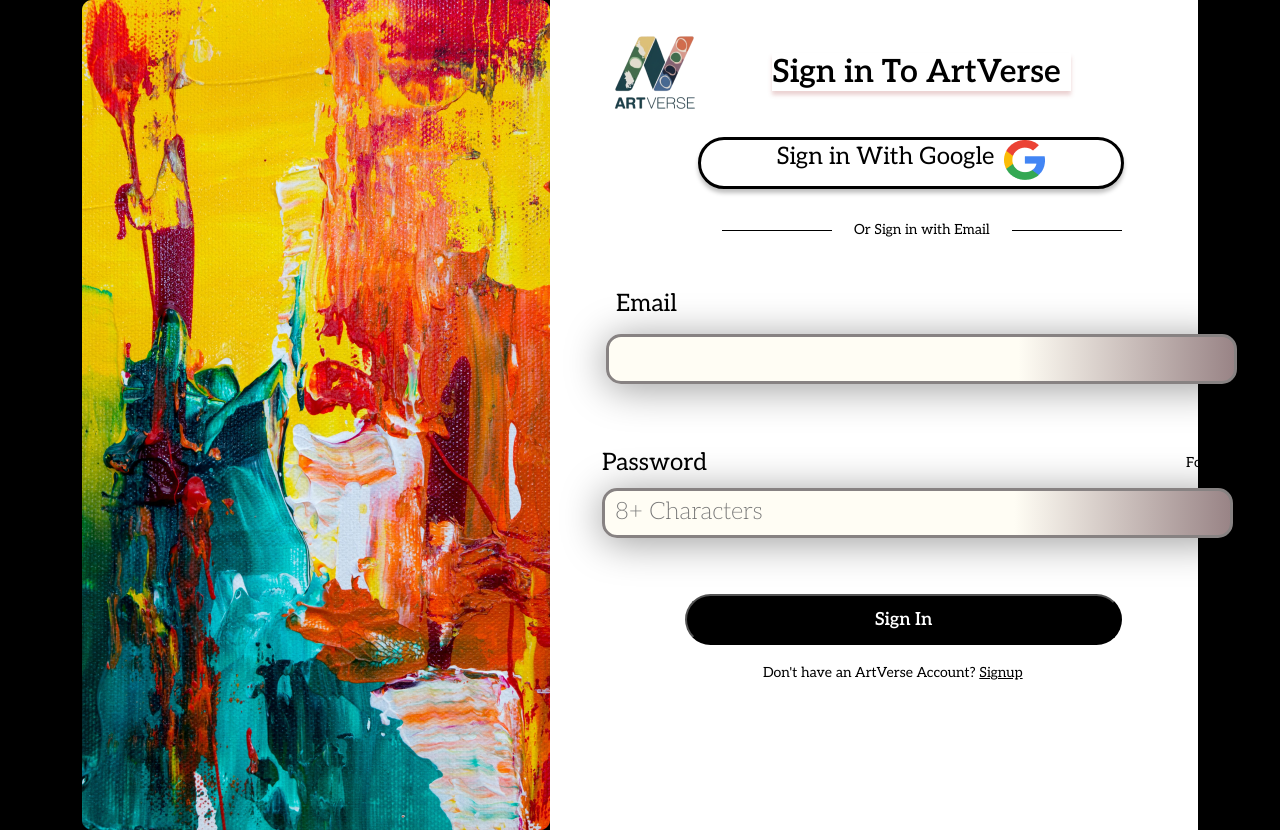
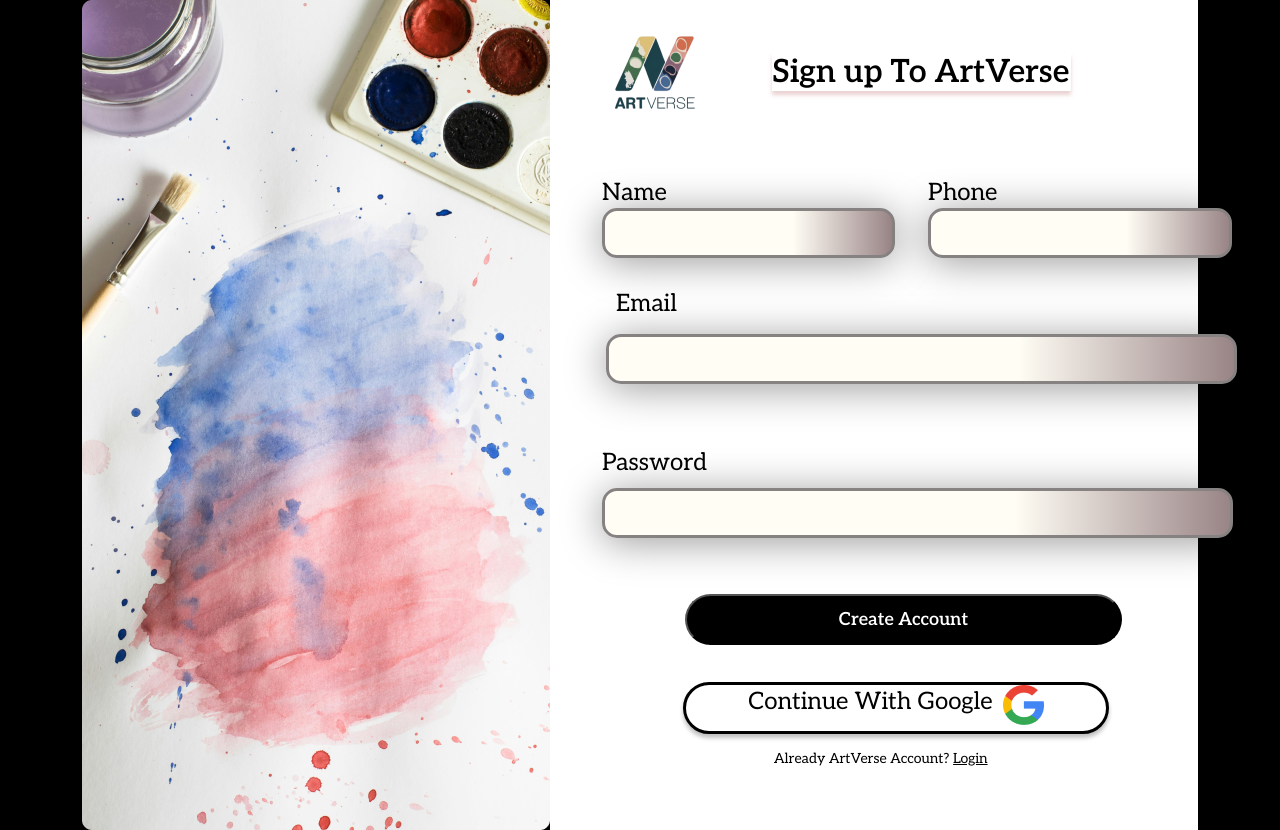
Before and after one commit to Ahsan-Asim/ArtVerse_FYP, a React (Create React App) app in the folder artverse_frontend/: page / in a window 1280 px wide. Built offline with nearby package versions, Linux system fonts and the light colour scheme.

Commit message:
Signup Page all material

```diff
--- a/artverse_frontend/src/App.js
+++ b/artverse_frontend/src/App.js
@@ -3,10 +3,11 @@
 // import Left_Image_Signin_page from './components/Left_Image_Signin_page';
 // import Right_Section_Signin_page from './components/Right_Section_Signin_page';
 import SignInPage from './pages/signin_page';
+import SignUpPage from './pages/signup_page';
 function App() {
   return (
     <div className="App" style={{"backgroundColor":"black"}}>
-      <SignInPage />
+      <SignUpPage />
     </div>
   );
 }
--- /dev/null
+++ b/artverse_frontend/src/components/Left_Image_Signup_page.js
@@ -0,0 +1,21 @@
+// src/components/LeftImage.js
+import React from 'react';
+// import '../styles/LeftImage.css';
+import leftimage from '../assets/images/Left_Image_Signup_Page.png'
+import '../styles/SignInPage.css'; // Ensure to import your custom CSS
+
+
+
+const Left_Image_Signup_page = () => {
+  return (
+    <div>
+      <img
+        src={leftimage}
+        alt="Left side visual"
+        className="left-image"
+      />
+    </div>
+  );
+};
+
+export default Left_Image_Signup_page;
--- /dev/null
+++ b/artverse_frontend/src/components/Right_Section_Signup_page.js
@@ -0,0 +1,65 @@
+import React from 'react';
+import Logo from '../assets/images/ArtVerse_Logo.png'; // Correct path
+import '../styles/RightSectionSignup.css'; // Ensure this is included
+import GoogleLogo from '../assets/images/Google.png'; // Correct path
+
+
+
+function Right_Section_Signup_page() {
+  return (
+    <div className='right-section'>
+      <img src={Logo} alt="ArtVerse Logo" className="logo" />
+      <div className="sign_div1"><p>Sign up To ArtVerse</p></div>
+
+
+
+
+       {/* Email Form Section */}
+       <form className="signin-form">
+
+        {/* Name and Phone Fields */}
+        <div className="name-phone-container">
+          <div className="name-container">
+            <label className="name-label">Name</label>
+            <input type='text' className='name-input' />
+          </div>
+          <div className="phone-container">
+            <label className="phone-label">Phone</label>
+            <input type='text' className='phone-input' />
+          </div>
+        </div>
+
+
+
+        <label className="email-label">Email</label>
+        <input type="email" className="email-input" />
+
+        <div className="password-container">
+          <label className="password-label">Password</label>
+        </div>
+        <input type="password" className="password-input"/>
+
+        <button type="submit" className="signin-button">Create Account</button>
+      </form>
+
+
+      <div className="sign_div2" style={{textAlign:"center"}}>
+
+
+          <span className='Google_Text'>Continue With Google</span>
+          <img src={GoogleLogo} alt="Google Logo" className="google-logo" />
+
+
+      </div>
+
+
+      <div className="signup-text">
+        Already ArtVerse Account? <span className="signup-link">Login</span>
+      </div>
+
+
+    </div>
+  )
+}
+
+export default Right_Section_Signup_page
--- /dev/null
+++ b/artverse_frontend/src/pages/signup_page.js
@@ -0,0 +1,20 @@
+// src/pages/signin_page.js
+import React from 'react';
+import Left_Image_Signup_page from '../components/Left_Image_Signup_page';
+import Right_Section_Signup_page from '../components/Right_Section_Signup_page';
+import '../styles/SignUpPage.css'; // Ensure to import your custom CSS
+
+const SignUpPage = () => {
+  return (
+    <div className="container d-flex" style={{ height: '830px' , position: 'relative'  }}>
+      <div className="left-image-container">
+        <Left_Image_Signup_page />
+      </div>
+      <div className="right-section">
+        <Right_Section_Signup_page />
+      </div>
+    </div>
+  );
+};
+
+export default SignUpPage;
--- /dev/null
+++ b/artverse_frontend/src/styles/RightSectionSignup.css
@@ -0,0 +1,276 @@
+/* src/styles/RightSectionSignin.css */
+.logo {
+  width: 155px;
+  height: 97px;
+  position: absolute; /* Position relative to the nearest positioned ancestor */
+  top: 24px; /* 24px from the top of the container */
+  left: 507px; /* 507px from the left of the container */
+  opacity: 1; /* Make it visible */
+}
+
+
+/* src/styles/RightSectionSignin.css */
+.sign_div1 {
+  width: 299px;
+  height: 38px;
+  position: absolute; /* Positions relative to the page container */
+  top: 53px;
+  left: 702px;
+  opacity: 1;
+  font-family: 'Aleo', sans-serif; /* Apply the Aleo font */
+  font-size: 32px;
+  font-weight: 600; /* Remove 'px' */
+  line-height: 38.4px;
+  text-align: left;
+  box-shadow: 0px 4px 4px rgba(175, 75, 75, 0.25); /* Correct box-shadow syntax */
+
+
+}
+
+
+
+
+
+
+
+
+
+/* Email Heading */
+.email-label {
+  position: absolute;
+  top: 290px;
+  left: 546px;
+  font-family: 'Aleo', sans-serif;
+  font-size: 24px;
+  font-weight: 400;
+  line-height: 28.8px;
+  color: rgba(0, 0, 0, 1);
+}
+
+/* Email Input Field */
+.email-input {
+  width: 631px;
+  height: 50px;
+  position: absolute;
+  top: 334px;
+  left: 536px;
+  border: 3px solid rgba(135, 130, 130, 1);
+  border-radius: 15px;
+  background: linear-gradient(90deg, #FFFDF4 65.5%, #998486 100%);
+  box-shadow: 0px 4px 40px rgba(0, 0, 0, 0.4);
+  padding: 10px;
+}
+
+/* Password Label and Forget? */
+/* Password Container */
+.password-container {
+  display: flex;
+  justify-content: space-between;
+  align-items: center;
+  position: absolute;
+  top: 449px;
+  left: 532px;
+  width: 631px;
+}
+
+.password-label {
+  font-family: 'Aleo', sans-serif;
+  font-size: 24px;
+  font-weight: 400;
+  line-height: 28.8px;
+  color: rgba(0, 0, 0, 1);
+}
+
+
+
+
+
+
+/* Password Input Field */
+.password-input {
+  width: 631px;
+  height: 50px;
+  position: absolute;
+  top: 488px;
+  left: 532px;
+  border: 3px solid rgba(135, 130, 130, 1);
+  border-radius: 15px;
+  background: linear-gradient(90deg, #FFFDF4 65.5%, #998486 100%);
+  box-shadow: 0px 4px 40px rgba(0, 0, 0, 0.4);
+  padding: 10px;
+}
+
+
+
+/* Sign In Button */
+.signin-button {
+  width: 437px;
+  height: 51px;
+  position: absolute;
+  top: 594px;
+  left: 615px;
+  border-radius: 100px;
+  background-color: #000;
+  color: #fff;
+  font-family: 'Aleo', sans-serif;
+  font-size: 18px;
+  font-weight: 600;
+  cursor: pointer;
+  text-align: center;
+  display: flex;
+  align-items: center;
+  justify-content: center;
+}
+
+/* Sign Up Text */
+.signup-text {
+  position: absolute;
+  top: 665px;
+  left: 693px;
+  font-family: 'Aleo', sans-serif;
+  font-size: 14px;
+  font-weight: 400;
+  line-height: 16.8px;
+  text-align: left;
+}
+
+
+
+.sign_div2{
+  width: 425.89px;
+  height: 52.02px;
+  position: absolute;
+  top: 682px;
+  left: 613px;
+  border: 3px solid rgba(0, 0, 0, 1);
+  border-radius: 100px;
+
+  box-shadow: 0px 4px 4px 0px rgba(0, 0, 0, 0.25);
+
+
+}
+
+
+.Google_Text{
+  width: 245px;
+  height: 30.17px;
+top: 148.44px;
+left: 702px;
+font-family: 'Aleo', sans-serif; /* Apply the Aleo font */
+font-size: 24px;
+font-weight: 400;
+line-height: 28.8px;
+text-align: left;
+
+
+}
+
+.google-logo{
+  width: 41px;
+height: 40px;
+top: 143px;
+left: 980px;
+margin-left: 10px;
+
+
+}
+
+
+
+/* Sign Up Text */
+.signup-text {
+  width: 247px;
+height: 19px;
+  position: absolute;
+  top: 751px;
+  left: 704px;
+  font-family: 'Aleo', sans-serif;
+  font-size: 14px;
+  font-weight: 400;
+  line-height: 16.8px;
+  text-align: left;
+}
+
+
+
+.signup-link {
+  color: #000;
+  cursor: pointer;
+  text-decoration: underline;
+}
+
+
+
+/* Container for Name and Phone fields */
+.name-phone-container {
+  display: flex;
+  justify-content: space-between;
+  position: absolute;
+  top: 179px;
+  left: 532px;
+  width: 630px;
+}
+
+/* Styling for Name container */
+.name-container {
+  display: flex;
+  flex-direction: column;
+  width: 293px;
+}
+
+.name-label {
+  font-family: 'Aleo', sans-serif;
+  font-size: 24px;
+  font-weight: 400;
+  line-height: 28.8px;
+  color: rgba(0, 0, 0, 1);
+}
+
+.name-input {
+  width: 100%;
+  height: 50px;
+  border-radius: 15px;
+  border: 3px solid rgba(135, 130, 130, 1);
+  background: linear-gradient(90deg, #FFFDF4 65.5%, #998486 100%);
+  box-shadow: 0px 4px 40px 0px rgba(0, 0, 0, 0.4);
+}
+
+/* Styling for Phone container */
+.phone-container {
+  display: flex;
+  flex-direction: column;
+  width: 304px;
+}
+
+.phone-label {
+  font-family: 'Aleo', sans-serif;
+  font-size: 24px;
+  font-weight: 400;
+  line-height: 28.8px;
+  color: rgba(0, 0, 0, 1);
+}
+
+.phone-input {
+  width: 100%;
+  height: 50px;
+  border-radius: 15px;
+  border: 3px solid rgba(135, 130, 130, 1);
+  background: linear-gradient(90deg, #FFFDF4 65.5%, #998486 100%);
+  box-shadow: 0px 4px 40px 0px rgba(0, 0, 0, 0.4);
+}
+
+/* Additional styling for other elements if needed */
+.email-label, .password-label {
+  font-family: 'Aleo', sans-serif;
+  font-size: 24px;
+  font-weight: 400;
+  color: rgba(0, 0, 0, 1);
+}
+
+.email-input, .password-input {
+  width: 631px;
+  height: 50px;
+  border-radius: 15px;
+  border: 3px solid rgba(135, 130, 130, 1);
+  box-shadow: 0px 4px 40px 0px rgba(0, 0, 0, 0.4);
+}
--- /dev/null
+++ b/artverse_frontend/src/styles/SignUpPage.css
@@ -0,0 +1,24 @@
+/* src/styles/SignInPage.css */
+.container {
+  width: 100%; /* Full width for responsiveness */
+  height: 830px; /* Fixed height */
+  background: black; /* Background color */
+  border-radius: 20px 0 0 0; /* Rounded corners */
+  display: flex; /* Use flexbox for layout */
+}
+
+.left-image-container {
+  flex: 0 0 468px; /* Fixed width for the left image section */
+  height: 100%; /* Full height */
+}
+
+.right-section {
+  flex: 1; /* Allow the right section to take the remaining space */
+  background-color: white; /* Set background color */
+  color: black; /* Change text color to be visible */
+  padding: 20px; /* Add padding */
+  display: flex; /* Use flexbox for layout */
+  flex-direction: column; /* Arrange items in a column */
+  justify-content: center; /* Center content vertically */
+  align-items: center; /* Center content horizontally */
+}
```
Also changed, not shown: artverse_frontend/src/assets/images/Left_Image_Signup_Page.png (added).
